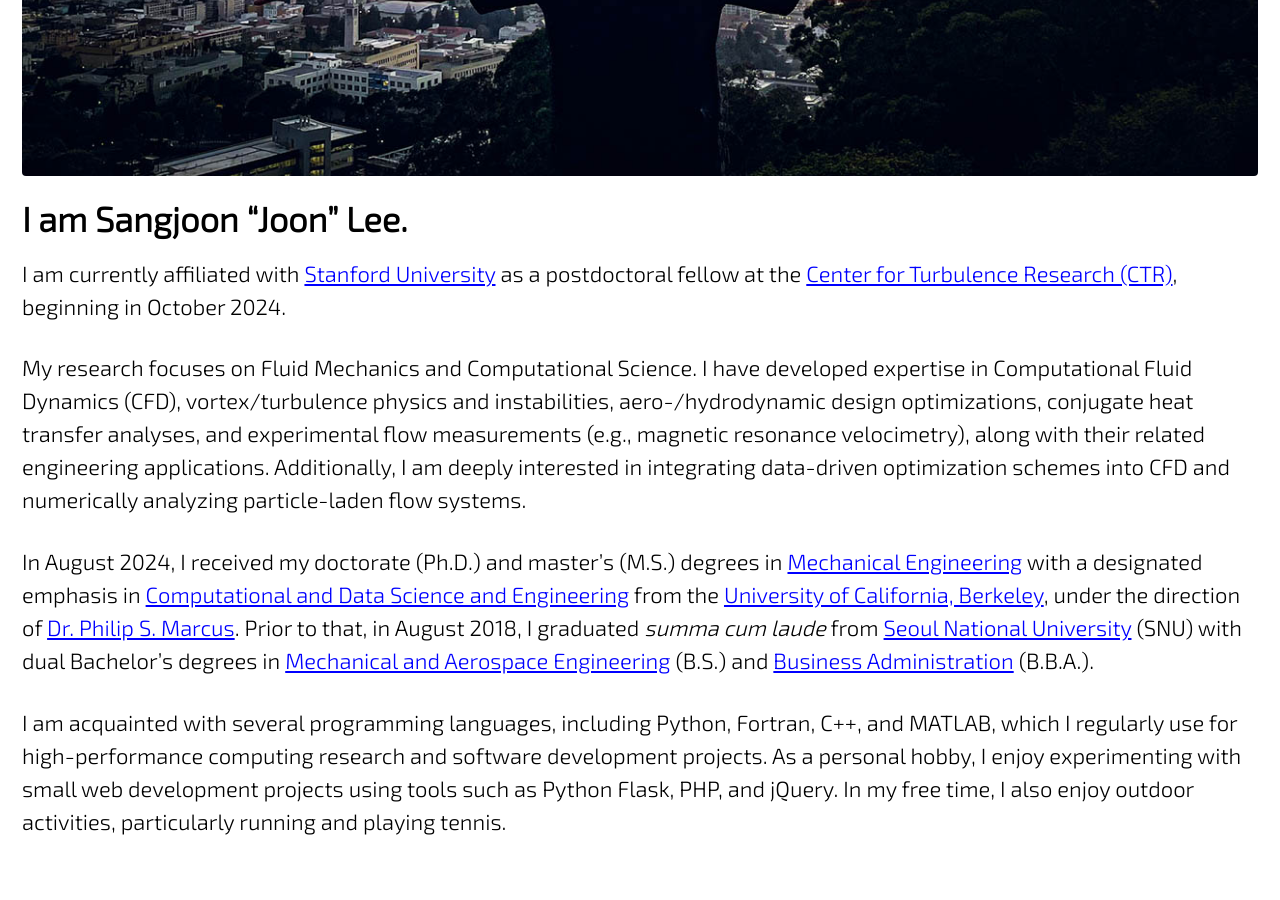
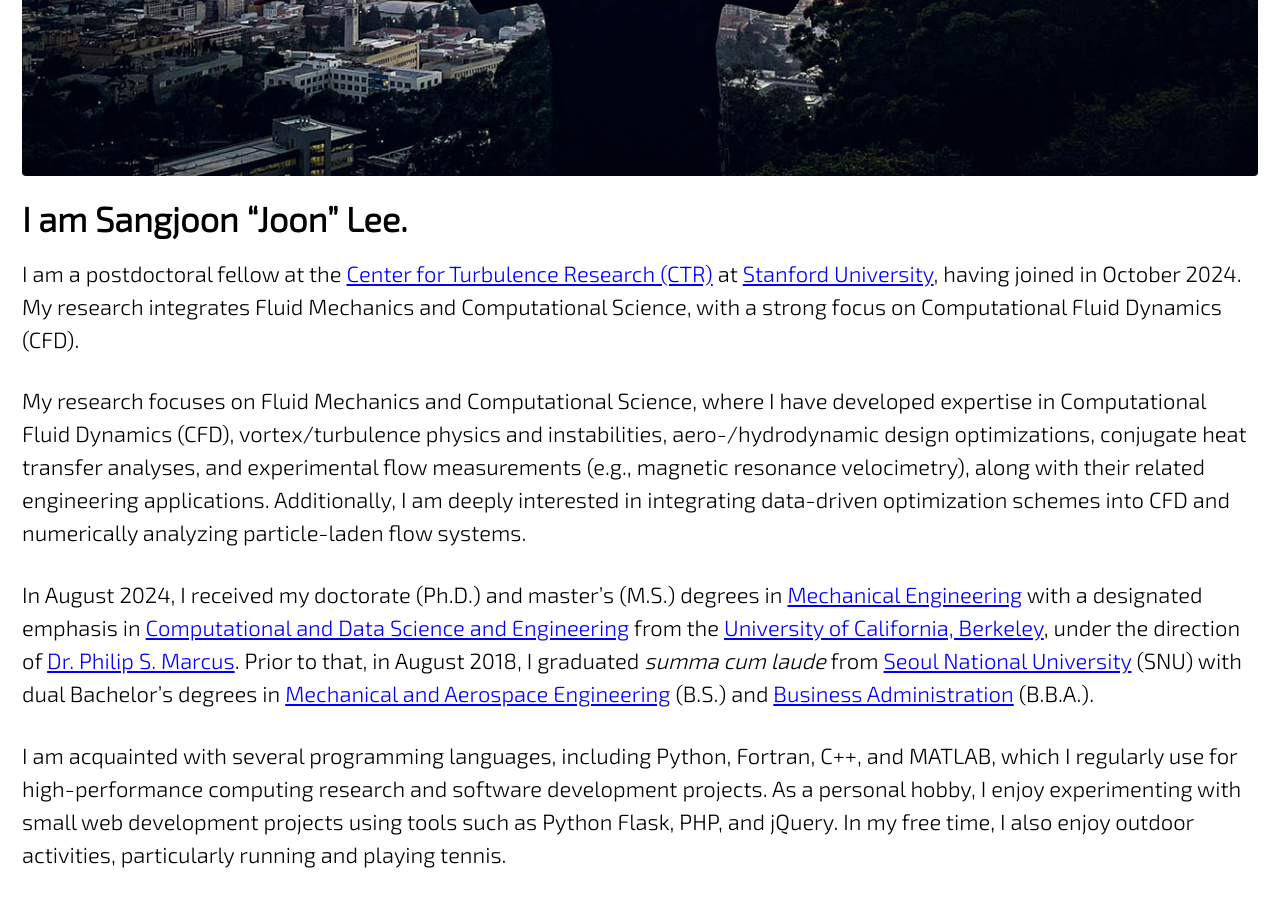
Before and after one commit to jun9303/jun9303.github.io, a Jekyll site: the page built from index.md, in a window 1280 px wide and 900 px high, scrolled down 1045 px. Built offline with Jekyll 4.4.1, drawn with Linux system fonts in a browser that asks for light colours; cached includes are drawn as plain includes; nearby versions of some CDN libraries.

Commit message:
New CV & Pub updated

```diff
--- a/index.md
+++ b/index.md
@@ -15,9 +15,9 @@ intro:
 
 # I am Sangjoon "Joon" Lee.
 
-I am currently affiliated with [Stanford University](https://www.stanford.edu/) as a postdoctoral fellow at the [Center for Turbulence Research (CTR)](https://ctr.stanford.edu/), beginning in October 2024.
+I am a postdoctoral fellow at the [Center for Turbulence Research (CTR)](https://ctr.stanford.edu/) at [Stanford University](https://www.stanford.edu/), having joined in October 2024. My research integrates Fluid Mechanics and Computational Science, with a strong focus on Computational Fluid Dynamics (CFD).
 
-My research focuses on Fluid Mechanics and Computational Science. I have developed expertise in Computational Fluid Dynamics (CFD), vortex/turbulence physics and instabilities, aero-/hydrodynamic design optimizations, conjugate heat transfer analyses, and experimental flow measurements (e.g., magnetic resonance velocimetry), along with their related engineering applications. Additionally, I am deeply interested in integrating data-driven optimization schemes into CFD and numerically analyzing particle-laden flow systems.
+My research focuses on Fluid Mechanics and Computational Science, where I have developed expertise in Computational Fluid Dynamics (CFD), vortex/turbulence physics and instabilities, aero-/hydrodynamic design optimizations, conjugate heat transfer analyses, and experimental flow measurements (e.g., magnetic resonance velocimetry), along with their related engineering applications. Additionally, I am deeply interested in integrating data-driven optimization schemes into CFD and numerically analyzing particle-laden flow systems.
 
 In August 2024, I received my doctorate (Ph.D.) and master's (M.S.) degrees in [Mechanical Engineering](https://me.berkeley.edu/) with a designated emphasis in [Computational and Data Science and Engineering](https://data.berkeley.edu/decdse/) from the [University of California, Berkeley](https://www.berkeley.edu/), under the direction of [Dr. Philip S. Marcus](https://me.berkeley.edu/people/philip-s-marcus/). Prior to that, in August 2018, I graduated *summa cum laude* from [Seoul National University](https://useoul.edu/) (SNU) with dual Bachelor's degrees in [Mechanical and Aerospace Engineering](http://me.snu.ac.kr/en) (B.S.) and [Business Administration](http://cba.snu.ac.kr/en) (B.B.A.).
 
```
Also changed, not shown: _pages/publications.md (+1 -1 lines).
